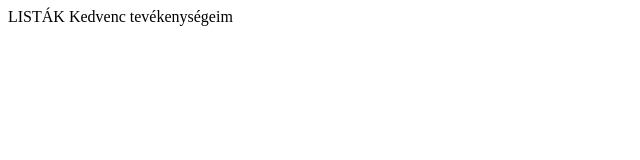
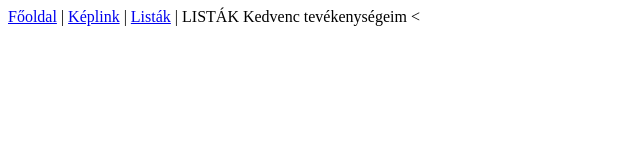
Before and after one commit to v1k0R/weboldalam, a plain HTML site: page listak.html in a window 1280 px wide. Shown: the whole page, without its empty margins (0-640 px from the left). Drawn offline with Linux system fonts and the light colour scheme.

Commit message:
href lista

```diff
--- a/listak.html
+++ b/listak.html
@@ -14,11 +14,15 @@
 
 <body>
 
+<a href="index.html">Főoldal</a> |
+    <a href="keplink.html">Képlink</a> |
+    <a href="listak.html">Listák</a>  |
+
 <hr2> LISTÁK </hr2>
 
 <hr3> Kedvenc tevékenységeim </hr3>
 
-
+<
 
 
 
@@ -26,9 +30,4 @@
 
 
 
-
-
-
-
-
 </html>
```
Also changed, not shown: index.html (+1 -1 lines), keplink.html (+1 -0 lines).
